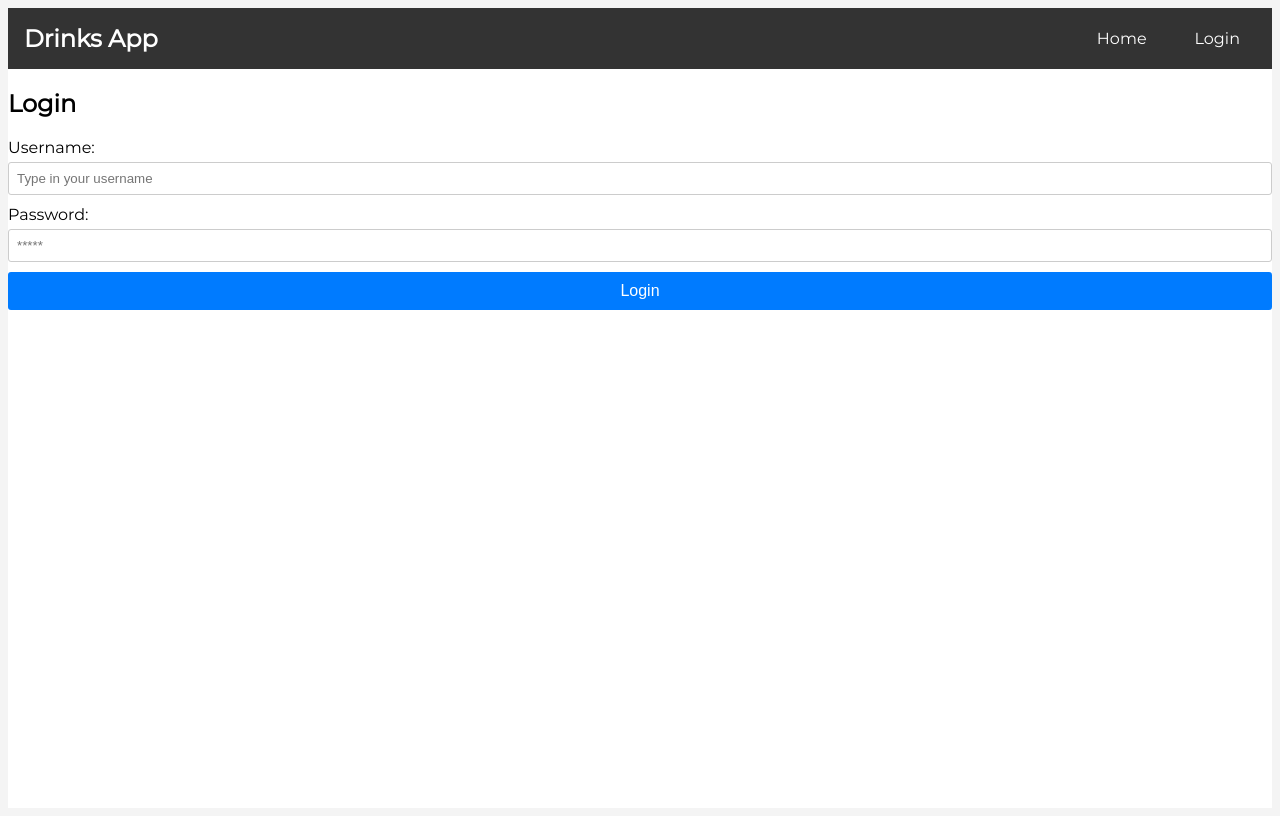
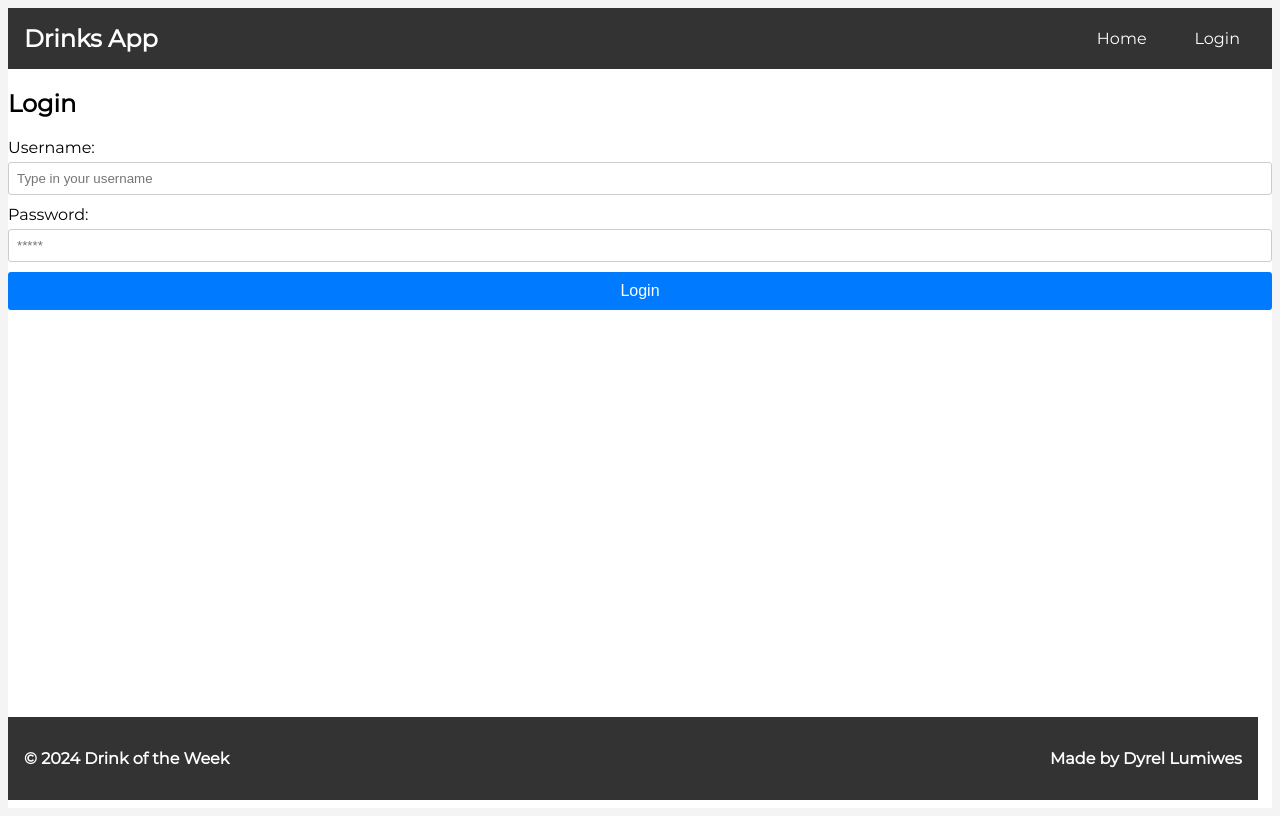
Before and after one commit to dyrel78/COSC_349_ASGN_1, a PHP site: page /voter/login.php in a window 1280 px wide. Run offline with PHP 8.4, Linux system fonts and the light colour scheme.

Commit message:
adding footer to more things + css

```diff
--- a/www/voter/create-account.php
+++ b/www/voter/create-account.php
@@ -138,6 +138,10 @@ $pdo_dsn = "mysql:host=$db_host;dbname=$db_name";
         }
         ?>
     </div>
+        <div class="footer">
+            <p> &copy; 2024 Drink of the Week </p>
+            <p> Made by Dyrel Lumiwes </p>
+        </div>
 
 </body>
 </html>
--- a/www/voter/css/navbar.css
+++ b/www/voter/css/navbar.css
@@ -11,8 +11,9 @@
   }
 
 .footer {
-
+    position: absolute;
     bottom: 0;
+    width: 95.15%;
     /* width: 100%; */
   }
 .footer >p {
--- a/www/voter/login.php
+++ b/www/voter/login.php
@@ -62,6 +62,7 @@ if ($_SERVER['REQUEST_METHOD'] === 'POST') {
         // Set session variable to track login status
         $_SESSION['logged_in'] = true;
         $_SESSION['username'] = $username;
+        $_SESSION['user_id'] = $existing_user['id'];
 
         // Redirect to the home page or dashboard
         header('Location: index.php');
@@ -107,7 +108,13 @@ if ($_SERVER['REQUEST_METHOD'] === 'POST') {
         </div>
 
 
-            </div>
+        <div class="footer">
+            <p> &copy; 2024 Drink of the Week </p>
+            <p> Made by Dyrel Lumiwes </p>
+
+
+        </div>
+    </div>
 
 
 </body>
```
Also changed, not shown: www/voter/css/vote-page.css (+18 -0 lines).
